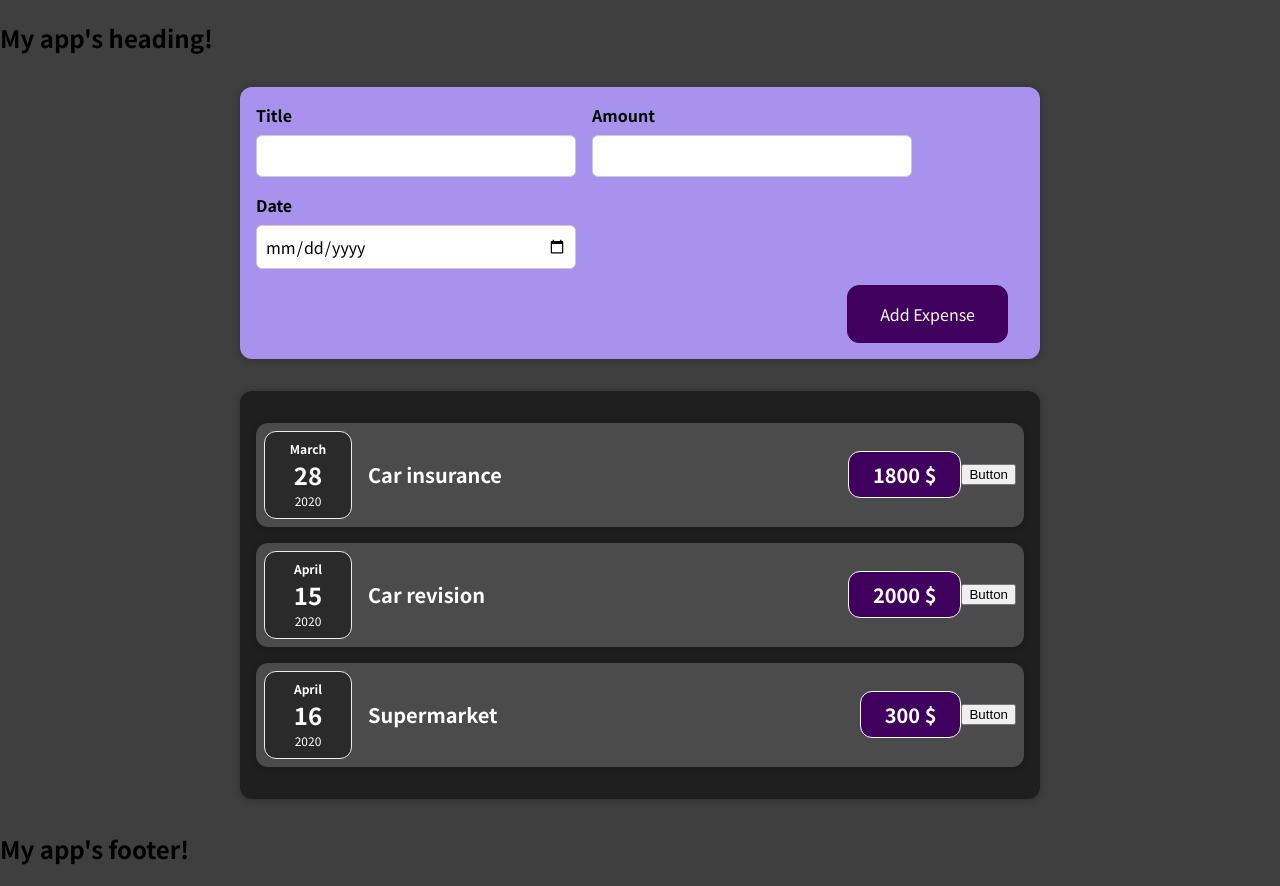
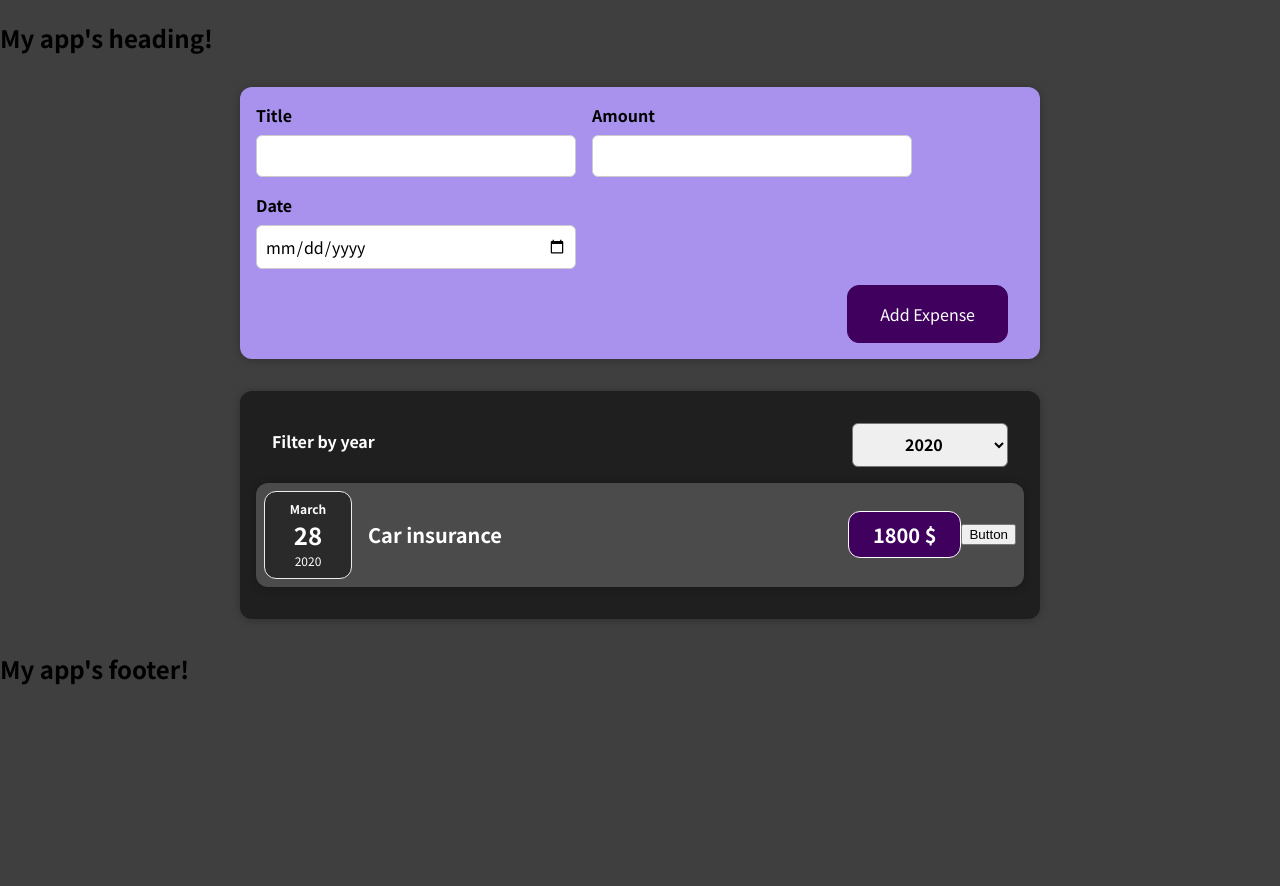
Before and after one commit to sgabor95/expenses-tracker, a React (Create React App) app: page / in a window 1280 px wide. After the commit the page ends 800 px from the top, so only its background shows below. Built offline with nearby package versions, Linux system fonts and the light colour scheme.

Commit message:
Added filter component to expenses List

```diff
--- a/src/App.js
+++ b/src/App.js
@@ -15,13 +15,13 @@
       id: "e2",
       title: "Car revision",
       amount: 2000,
-      date: new Date("2020 04 15"),
+      date: new Date("2021 04 15"),
     },
     {
       id: "e3",
       title: "Supermarket",
       amount: 300,
-      date: new Date("2020 04 16"),
+      date: new Date("2022 04 16"),
     },
   ];
 
--- /dev/null
+++ b/src/components/Expenses/ExpensesFilter.css
@@ -0,0 +1,24 @@
+.expenses-filter {
+  color: white;
+  padding: 0 1rem;
+}
+
+.expenses-filter__control {
+  display: flex;
+  width: 100%;
+  align-items: center;
+  justify-content: space-between;
+  margin: 1rem 0;
+}
+
+.expenses-filter label {
+  font-weight: bold;
+  margin-bottom: 0.5rem;
+}
+
+.expenses-filter select {
+  font: inherit;
+  padding: 0.5rem 3rem;
+  font-weight: bold;
+  border-radius: 6px;
+}
--- /dev/null
+++ b/src/components/Expenses/ExpensesFilter.js
@@ -0,0 +1,25 @@
+import React from "react";
+import "./ExpensesFilter.css";
+
+const ExpensesFilter = (props) => {
+  const dropdownChangeHandler = (event) => {
+    props.onFilterChange(event.target.value);
+  };
+
+  return (
+    <div className="expenses-filter">
+      <div className="expenses-filter__control">
+        <label>Filter by year</label>
+        <select value={props.selected} onChange={dropdownChangeHandler}>
+          <option value=""></option>
+          <option value="2022">2022</option>
+          <option value="2021">2021</option>
+          <option value="2020">2020</option>
+          <option value="2019">2019</option>
+        </select>
+      </div>
+    </div>
+  );
+};
+
+export default ExpensesFilter;
--- a/src/components/Expenses/ExpensesList.js
+++ b/src/components/Expenses/ExpensesList.js
@@ -1,15 +1,23 @@
 import ExpenseItem from "./ExpenseItem";
+import ExpensesFilter from "./ExpensesFilter";
 import Card from "../UI/Card";
 import "./ExpensesList.css";
-import React, { Fragment } from "react";
+import React, { Fragment, useState } from "react";
 
 const ExpensesList = (props) => {
+  const [yearFilter, setYearFilter] = useState("2020");
   const { expenses } = props;
 
   const renderExpenses = () => {
     return (
       <Fragment>
-        {expenses.map((element) => {
+        {expenses
+          .filter(
+            (expense) =>
+              !yearFilter ||
+              expense.date.getFullYear().toString() === yearFilter
+          )
+          .map((element) => {
             return (
               <ExpenseItem
                 date={element.date}
@@ -22,7 +30,21 @@
     );
   };
 
-  return <Card className="expenses">{renderExpenses()}</Card>;
+  const filterChangeHandler = (newFilter) => {
+    setYearFilter(newFilter);
+  };
+
+  return (
+    <div>
+      <Card className="expenses">
+        <ExpensesFilter
+          selected={yearFilter}
+          onFilterChange={filterChangeHandler}
+        />
+        {renderExpenses()}
+      </Card>
+    </div>
+  );
 };
 
 export default ExpensesList;
```
Lines whose indentation alone changed are shown as unchanged.
